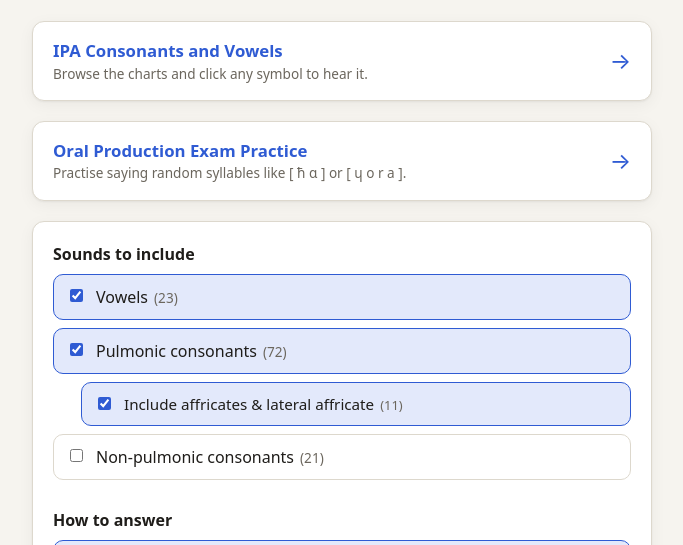
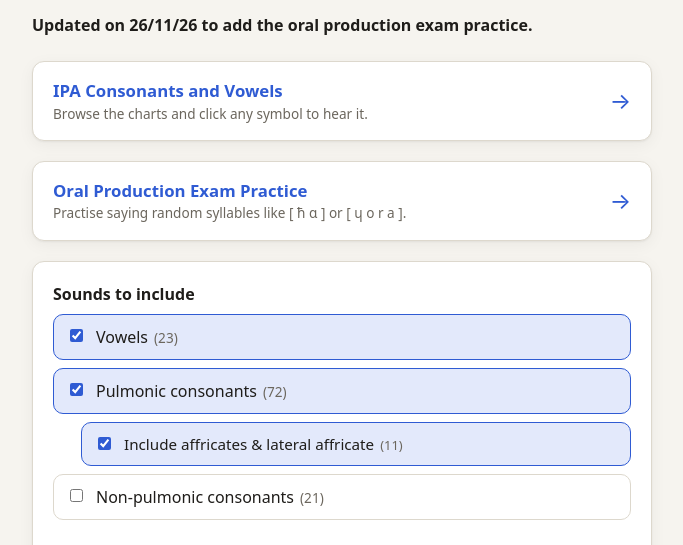
Before and after one commit to jessica1870/jessica1870.github.io, a plain HTML site: page index.html in a window 1280 px wide. Shown: the part 177-722 px from the top of the page, without its empty margins (298-981 px from the left). Drawn offline with Linux system fonts and the light colour scheme.

Commit message:
Add update note for oral production exam practice
Added a note about the oral production exam practice update.

```diff
--- a/index.html
+++ b/index.html
@@ -15,6 +15,7 @@
         <h1>IPA Sound Quiz</h1>
         <p class="lede">Listen to a sound, pick the IPA symbol, and check your answer.</p>
         <p><b>Updated on 19/11/26 to increase the volume of all sounds and added an button to browse the charts.</b></p>
+        <p><b>Updated on 26/11/26 to add the oral production exam practice.</b></p>
       </header>
 
       <a class="link-card card" href="#charts">
```
